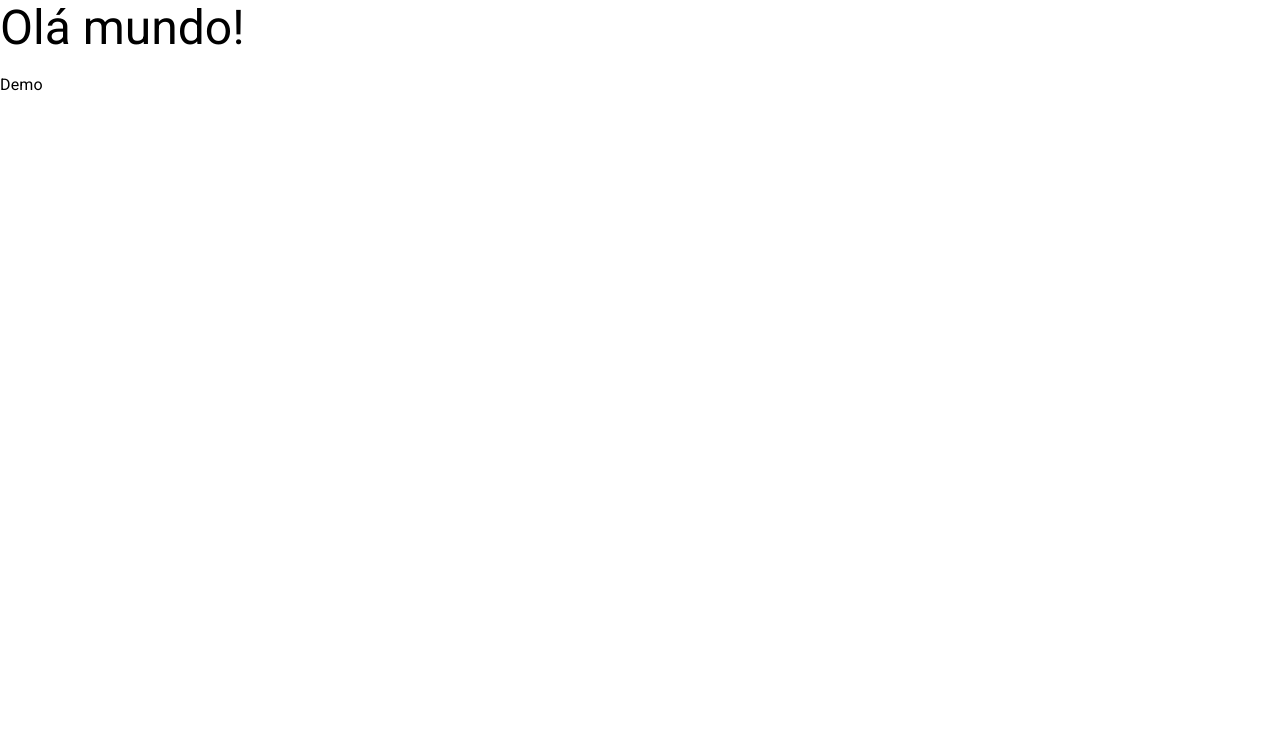
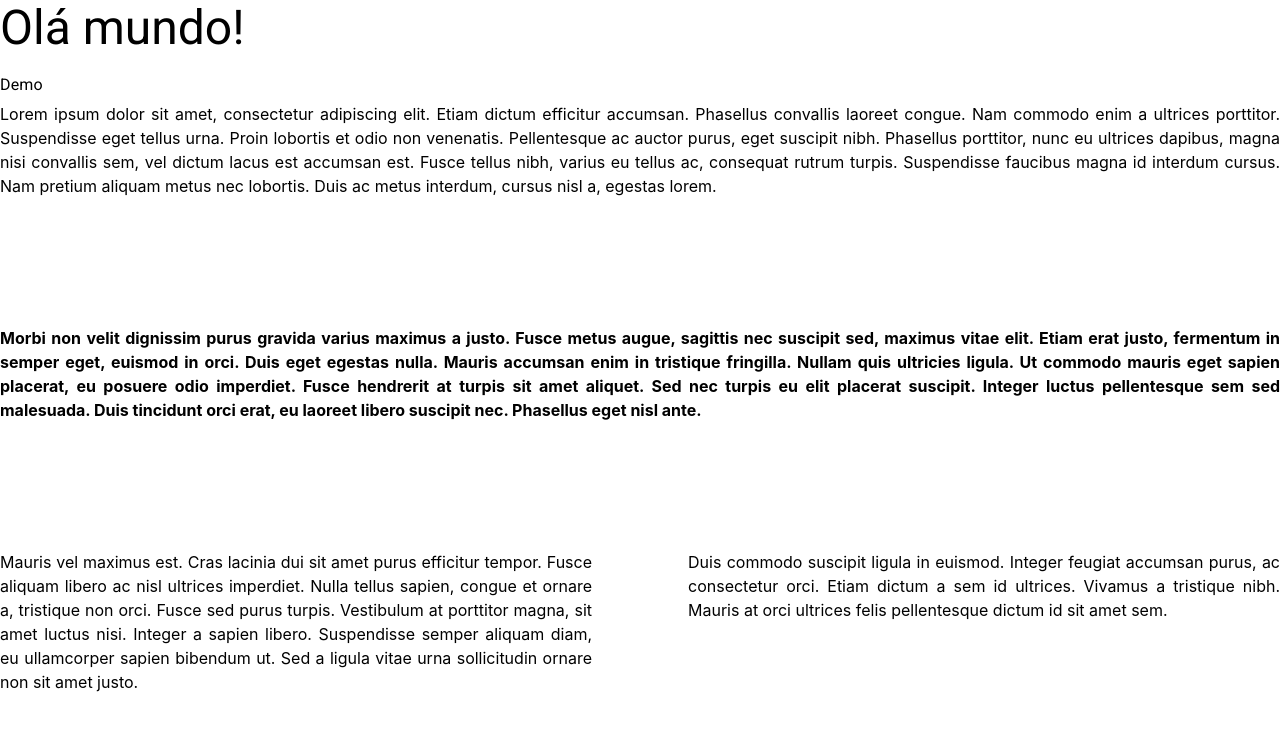
Before and after one commit to jeanbarcellos/reactjs.project-demo-001, a React (Create React App) app: page / in a window 1280 px wide. Shown: the top 730 px of the page. Built offline with nearby package versions, Linux system fonts and the light colour scheme.

Commit message:
Testando utilização do Tailwind

```diff
--- a/src/app/App.js
+++ b/src/app/App.js
@@ -17,6 +17,35 @@ const App = () => {
           <Typography variante='p' component='p' gutterBottom>
             Demo
           </Typography>
+          <div className='mb-32 text-justify'>
+            Lorem ipsum dolor sit amet, consectetur adipiscing elit. Etiam dictum efficitur accumsan. Phasellus
+            convallis laoreet congue. Nam commodo enim a ultrices porttitor. Suspendisse eget tellus urna. Proin
+            lobortis et odio non venenatis. Pellentesque ac auctor purus, eget suscipit nibh. Phasellus porttitor, nunc
+            eu ultrices dapibus, magna nisi convallis sem, vel dictum lacus est accumsan est. Fusce tellus nibh, varius
+            eu tellus ac, consequat rutrum turpis. Suspendisse faucibus magna id interdum cursus. Nam pretium aliquam
+            metus nec lobortis. Duis ac metus interdum, cursus nisl a, egestas lorem.
+          </div>
+          <div className='mb-32 text-justify font-bold'>
+            Morbi non velit dignissim purus gravida varius maximus a justo. Fusce metus augue, sagittis nec suscipit
+            sed, maximus vitae elit. Etiam erat justo, fermentum in semper eget, euismod in orci. Duis eget egestas
+            nulla. Mauris accumsan enim in tristique fringilla. Nullam quis ultricies ligula. Ut commodo mauris eget
+            sapien placerat, eu posuere odio imperdiet. Fusce hendrerit at turpis sit amet aliquet. Sed nec turpis eu
+            elit placerat suscipit. Integer luctus pellentesque sem sed malesuada. Duis tincidunt orci erat, eu laoreet
+            libero suscipit nec. Phasellus eget nisl ante.
+          </div>
+          <div className='flex'>
+            <div className='mb-32 w-1/2 pr-12 text-justify'>
+              Mauris vel maximus est. Cras lacinia dui sit amet purus efficitur tempor. Fusce aliquam libero ac nisl
+              ultrices imperdiet. Nulla tellus sapien, congue et ornare a, tristique non orci. Fusce sed purus turpis.
+              Vestibulum at porttitor magna, sit amet luctus nisi. Integer a sapien libero. Suspendisse semper aliquam
+              diam, eu ullamcorper sapien bibendum ut. Sed a ligula vitae urna sollicitudin ornare non sit amet justo.
+            </div>
+            <div className='mb-32 w-1/2 pl-12 text-justify'>
+              Duis commodo suscipit ligula in euismod. Integer feugiat accumsan purus, ac consectetur orci. Etiam dictum
+              a sem id ultrices. Vivamus a tristique nibh. Mauris at orci ultrices felis pellentesque dictum id sit amet
+              sem.
+            </div>
+          </div>
         </div>
       </MuiPickersUtilsProvider>
     </ThemeProvider>
```
